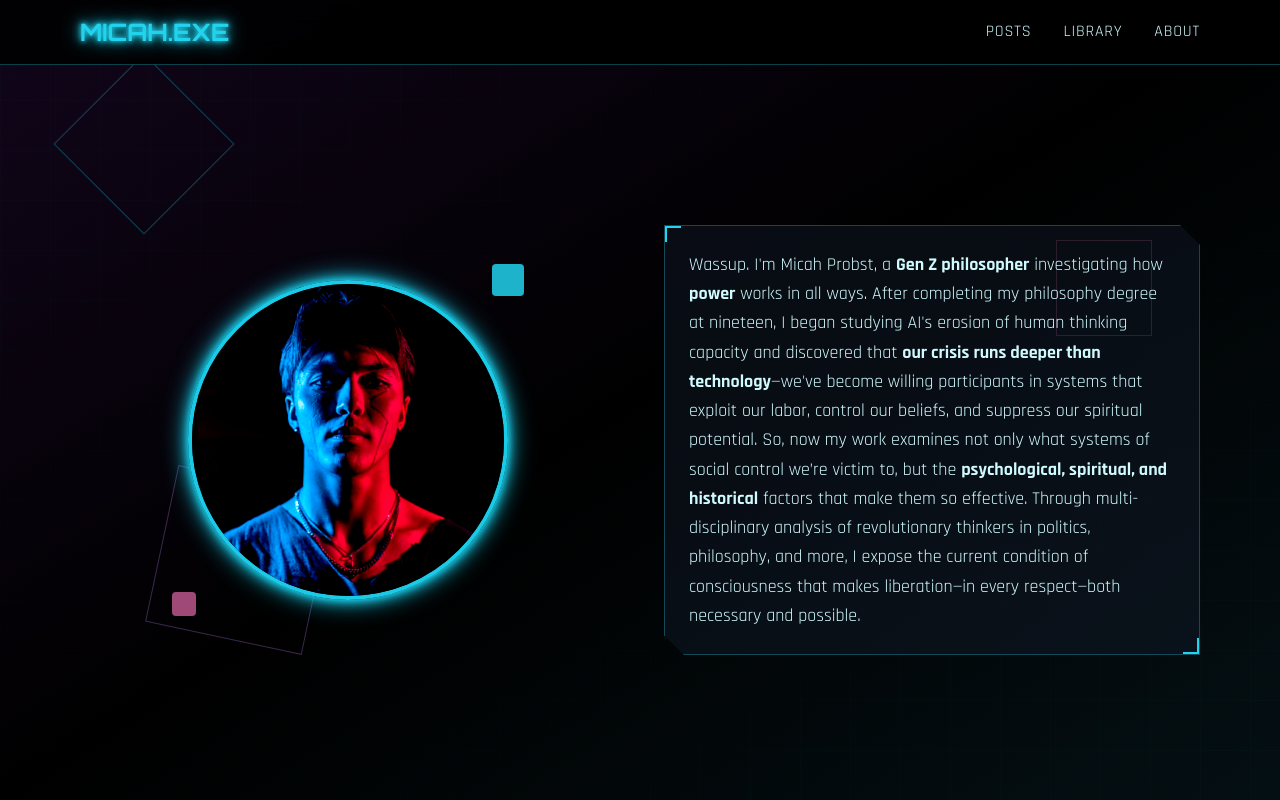
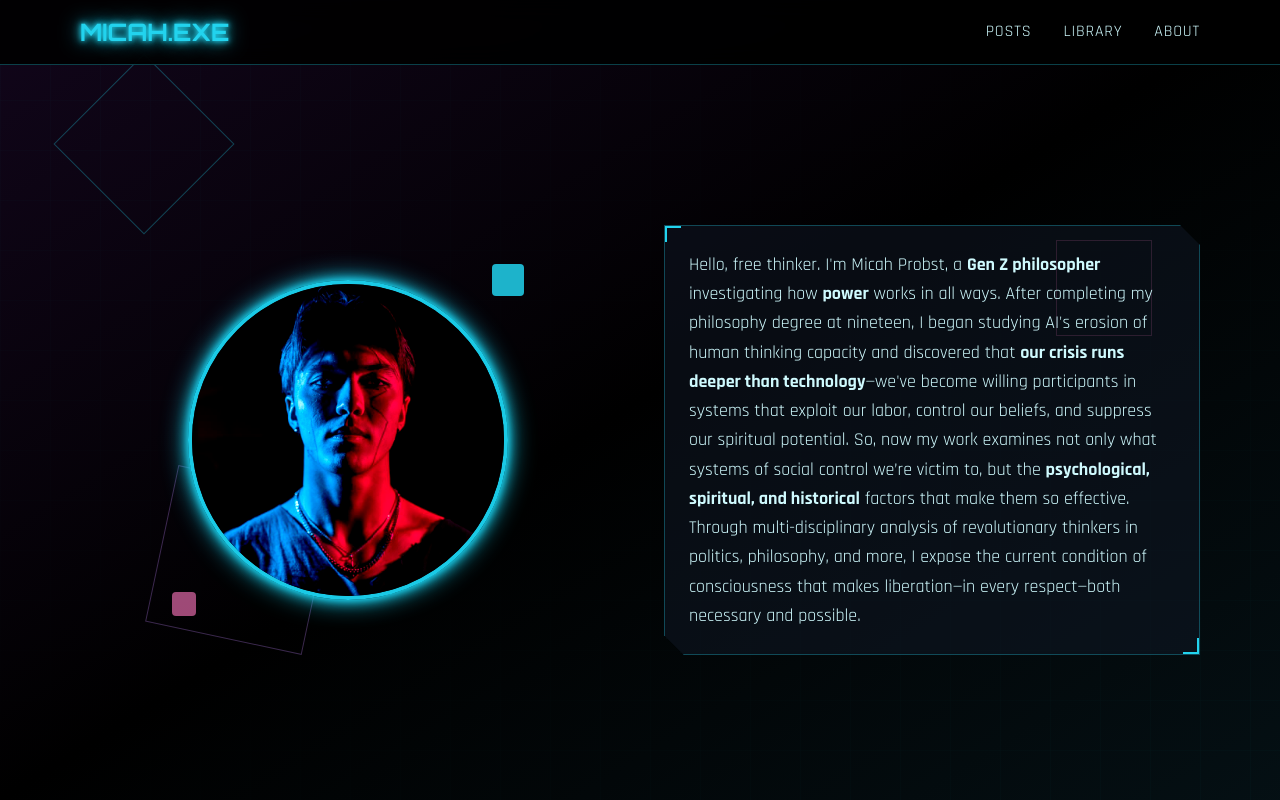
Before and after one commit to micahprobst/micah-cyberpunk-portfolio, a Next.js app: page / in a window 1280 px wide. Shown: the top 800 px of the page. Built offline with nearby package versions, Linux system fonts and the light colour scheme.

Commit message:
copy updates

```diff
--- a/app/page.js
+++ b/app/page.js
@@ -164,7 +164,7 @@ export default function Home() {
                 <div className="absolute bottom-0 right-0 w-4 h-4 border-r-2 border-b-2 border-cyan-400"></div>
 
                 <p className="text-lg cyber-body leading-relaxed text-cyan-100">
-                  Wassup. I'm Micah Probst, a <b>Gen Z philosopher</b> investigating how <b>power</b> works in all ways. After completing my philosophy degree at nineteen, I began studying AI's erosion of human thinking capacity and discovered that <b>our crisis runs deeper than technology</b>—we've become willing participants in systems that exploit our labor, control our beliefs, and suppress our spiritual potential. So, now my work examines not only what systems of social control we’re victim to, but the <b>psychological, spiritual, and historical</b> factors that make them so effective. Through multi-disciplinary analysis of revolutionary thinkers in politics, philosophy, and more, I expose the current condition of consciousness that makes liberation—in every respect—both necessary and possible.
+                  Hello, free thinker. I'm Micah Probst, a <b>Gen Z philosopher</b> investigating how <b>power</b> works in all ways. After completing my philosophy degree at nineteen, I began studying AI's erosion of human thinking capacity and discovered that <b>our crisis runs deeper than technology</b>—we've become willing participants in systems that exploit our labor, control our beliefs, and suppress our spiritual potential. So, now my work examines not only what systems of social control we’re victim to, but the <b>psychological, spiritual, and historical</b> factors that make them so effective. Through multi-disciplinary analysis of revolutionary thinkers in politics, philosophy, and more, I expose the current condition of consciousness that makes liberation—in every respect—both necessary and possible.
                 </p>
               </div>
             </div>
```
